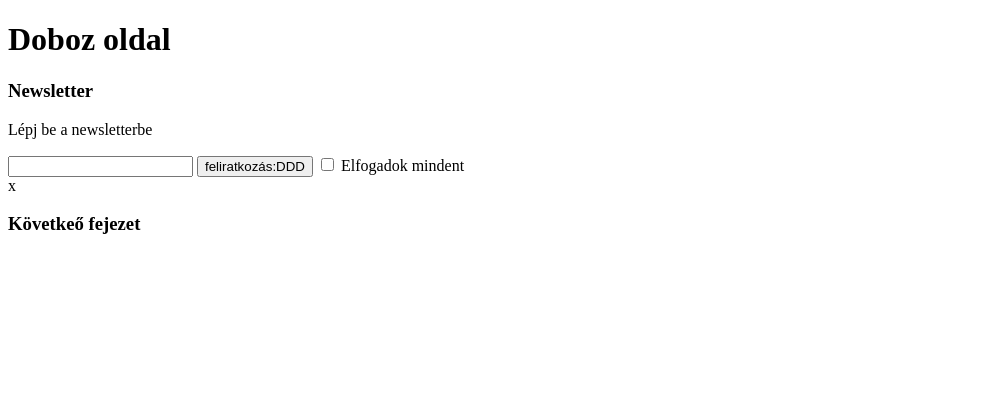
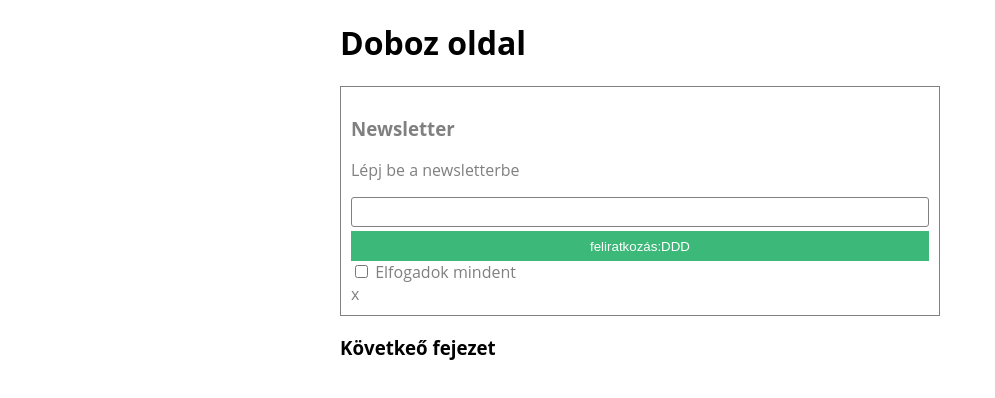
Before and after one commit to radacsiddavid0/gyakorlas, a plain HTML site: page index.html in a window 1280 px wide. Shown: the whole page, without its empty margins (0-995 px from the left). Drawn offline with Linux system fonts and the light colour scheme.

Commit message:
Update index.html

```diff
--- a/index.html
+++ b/index.html
@@ -3,7 +3,7 @@
 <head>
     <meta charset="UTF-8">
     <meta name="viewport" content="width=device-width, initial-scale=1.0">
-    <link rel="stylesheet" href="kaki.css">
+    <link rel="stylesheet" href="style.css">
     <title>doboz</title>
 </head>
 <body>
```
